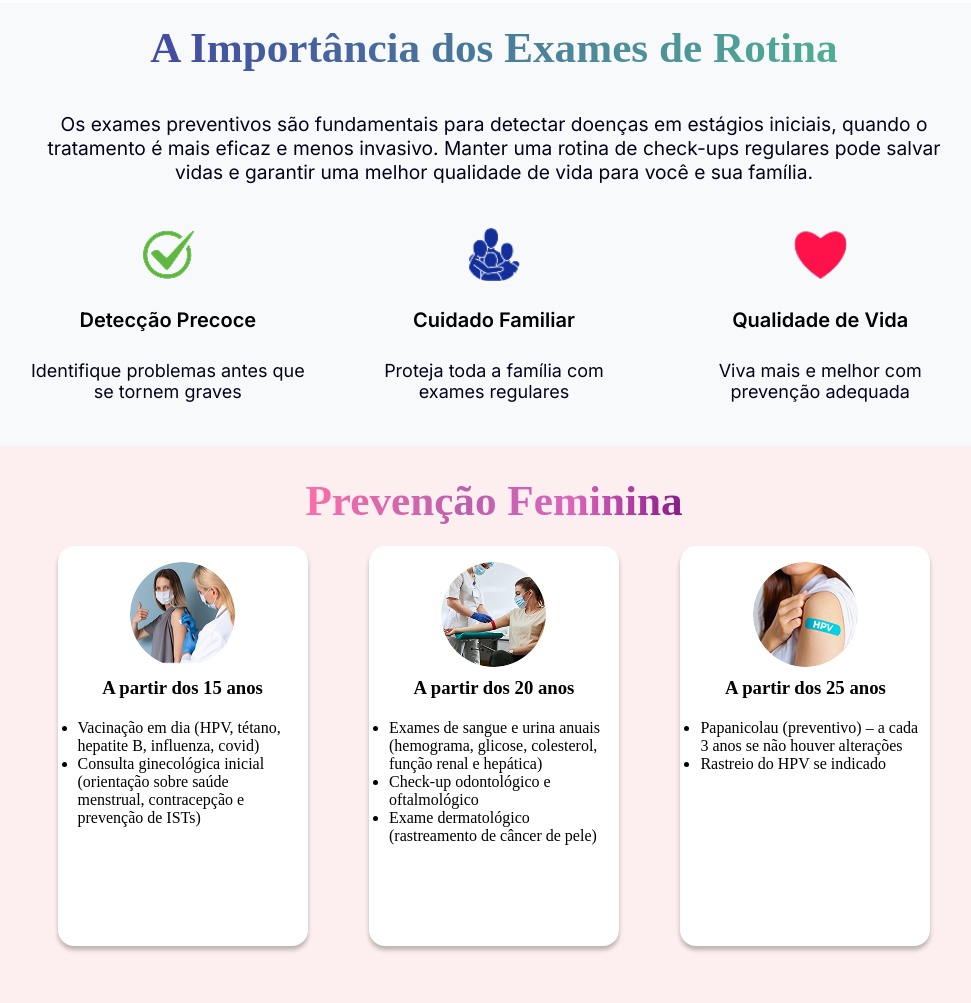
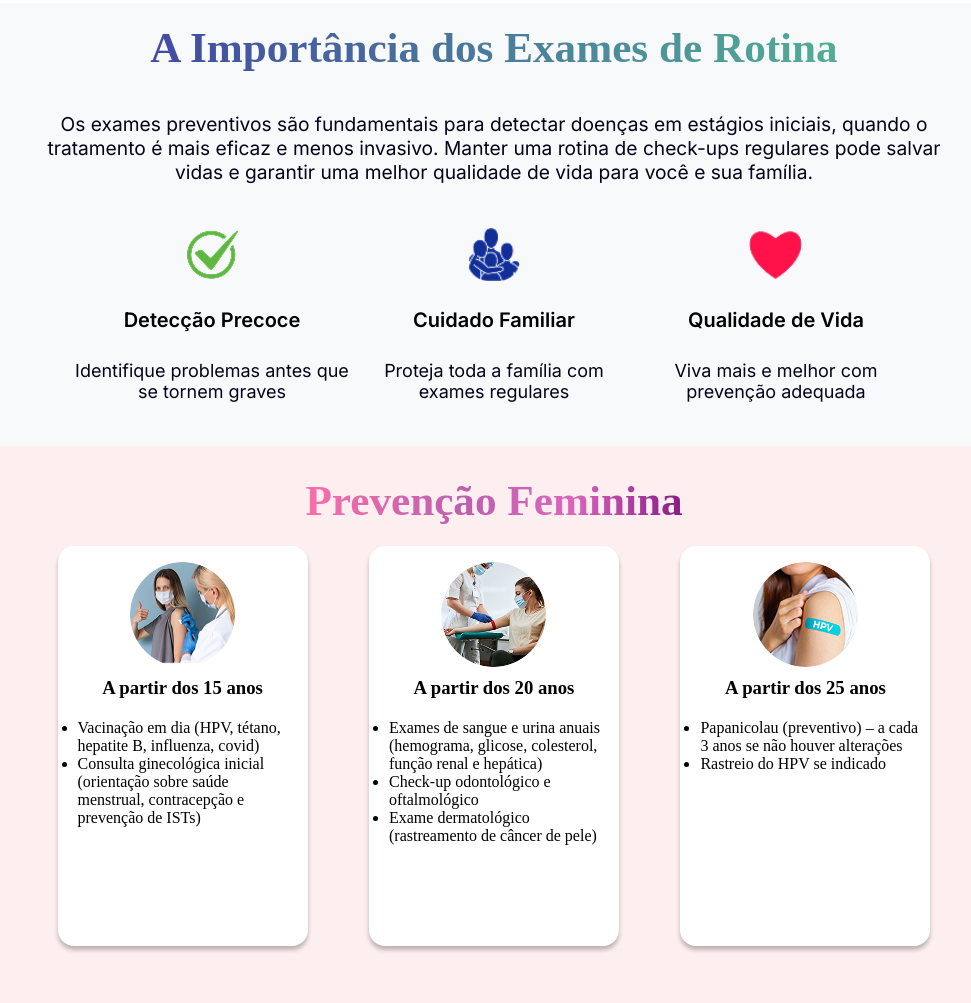
Before and after one commit to RogerCorb/vivabem, a plain HTML site: page index.html in a window 1280 px wide. Shown: the part 717-1720 px from the top of the page, without its empty margins (146-1117 px from the left). Drawn offline with Linux system fonts and the light colour scheme; a web font is replaced by a local one.

Commit message:
update exames rotina

```diff
--- a/style.scss
+++ b/style.scss
@@ -119,11 +119,11 @@ header {
   .artigosRotina {
     display: flex;
     flex-wrap: wrap;
-    align-items: center;
+    // align-items: center;
     row-gap: 15px;
     width: 73vw;
     margin-top: 20px;
-    justify-content: space-between;
+    justify-content: center;
     article {
       display: flex;
       flex-direction: column;
```
Also changed, not shown: style.css, 1 other file.
